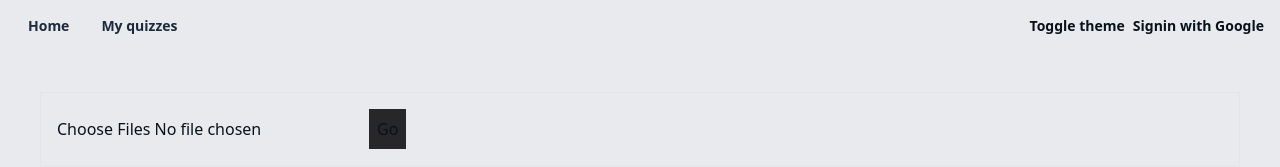
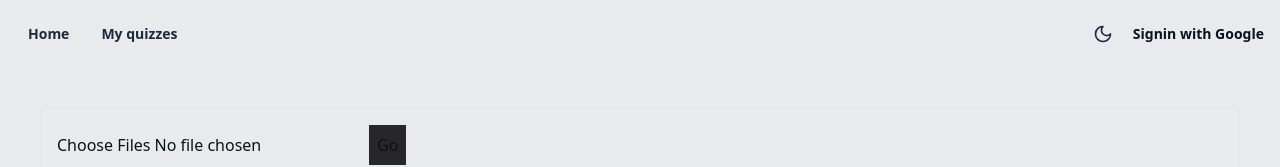
Before and after one commit to trandangduat/quiz-4u, a Next.js app: page / in a window 1280 px wide. Shown: the top 167 px of the page. Built offline with nearby package versions, Linux system fonts and the light colour scheme; no server answers.

Commit message:
add style & animation for theme toggle button

```diff
--- a/app/layout.tsx
+++ b/app/layout.tsx
@@ -33,7 +33,6 @@ export default function RootLayout({
           attribute="class"
           defaultTheme="system"
           enableSystem
-          disableTransitionOnChange
         >
           <NavBar />
           {children}
--- a/components/navbar.tsx
+++ b/components/navbar.tsx
@@ -50,7 +50,9 @@ export default function NavBar() {
             </NavBarGroup>
             <NavBarGroup>
                 <NavBarItem>
-                    <ToggleThemeButton />
+                    <ToggleThemeButton
+                        className="px-3 py-2 rounded-md cursor-pointer transition-colors text-slate-800 dark:text-slate-400 hover:bg-secondary/50 hover:text-slate-900 dark:hover:text-white"
+                    />
                 </NavBarItem>
                 <NavBarItem>
                     <UserInfo />
--- a/components/toggle-theme-button.tsx
+++ b/components/toggle-theme-button.tsx
@@ -1,17 +1,29 @@
 "use client"
 
 import { useTheme } from "next-themes";
+import { Sun, Moon } from "lucide-react";
+import { cn } from "@/lib/utils";
 
-export default function ToggleThemeButton() {
+export default function ToggleThemeButton( { className }: { className?: string }) {
     const { theme, setTheme } = useTheme();
 
     return (
         <button
+            className={cn(className)}
             onClick={() => {
                 setTheme(theme == "dark" ? "light" : "dark");
             }}
         >
-            Toggle theme
+            <div className="grid grid-cols-1">
+                <Sun
+                    size={20}
+                    className="col-start-1 row-start-1 transition-transform duration-400 dark:scale-100 dark:rotate-0 scale-0 rotate-90"
+                />
+                <Moon
+                    size={20}
+                    className="col-start-1 row-start-1 transition-transform duration-400 dark:scale-0 dark:-rotate-90 scale-100 rotate-0"
+                />
+            </div>
         </button>
     );
 }
```
